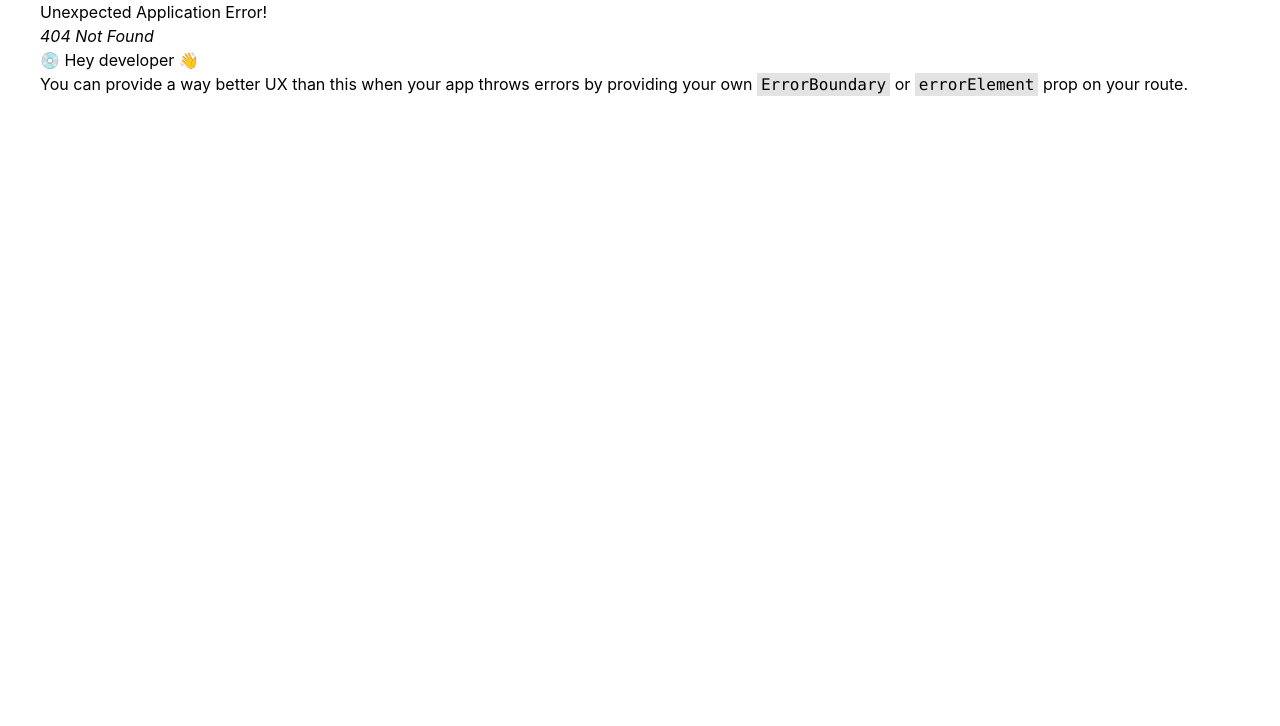
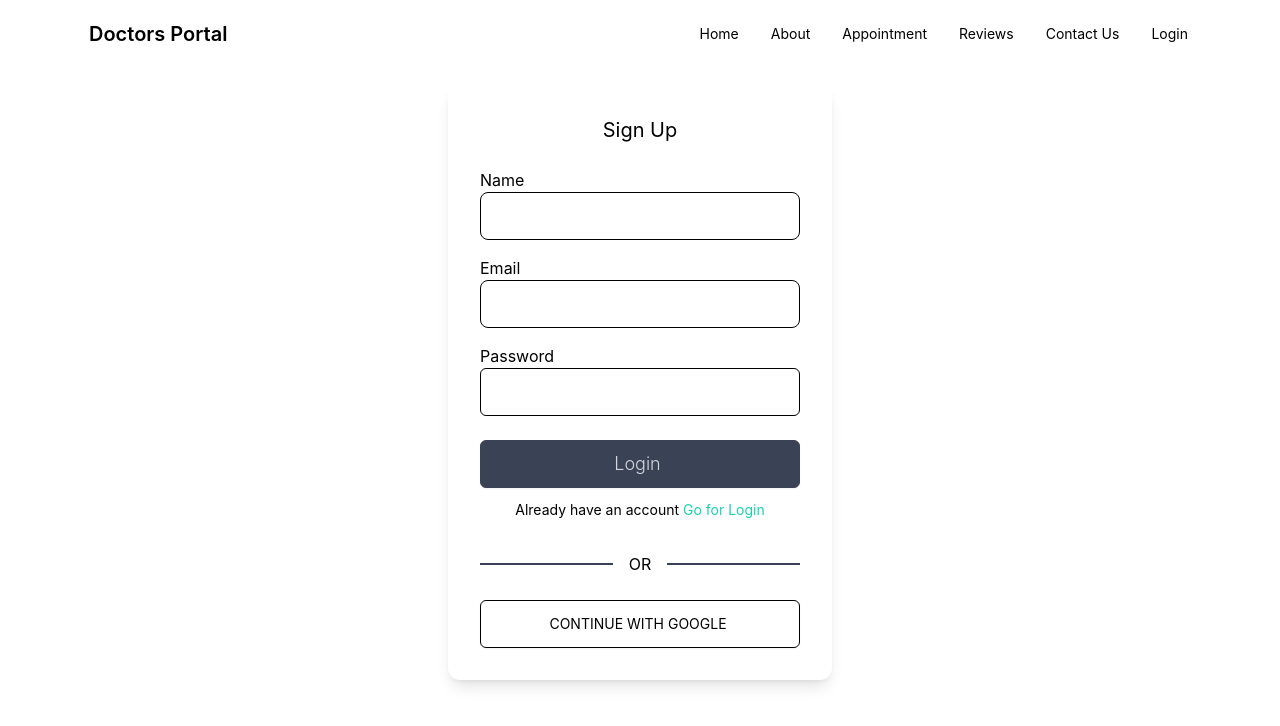
Before and after one commit to TanvirAlamSk/dr-portal, a React (Create React App) app: page /doctorsportal/signup in a window 1280 px wide. Before the commit this address had no page. Shown: the top 726 px of the page. Built offline with nearby package versions, Linux system fonts and the light colour scheme.

Commit message:
modal done

```diff
--- a/package.json
+++ b/package.json
@@ -7,9 +7,11 @@
     "@testing-library/react": "^13.4.0",
     "@testing-library/user-event": "^13.5.0",
     "date-fns": "^3.5.0",
+    "firebase": "^10.9.0",
     "react": "^18.2.0",
     "react-day-picker": "^8.10.0",
     "react-dom": "^18.2.0",
+    "react-hook-form": "^7.51.1",
     "react-router-dom": "^6.22.3",
     "react-scripts": "5.0.1",
     "web-vitals": "^2.1.4"
--- /dev/null
+++ b/src/Context/AuthProvider.js
@@ -0,0 +1,22 @@
+import React, { createContext } from 'react';
+import { createUserWithEmailAndPassword, getAuth } from "firebase/auth"
+import app from '../firebase/firebase.config';
+
+export const AuthContext = createContext()
+const auth = getAuth(app)
+const AuthProvider = ({ children }) => {
+
+    const emailpasssignup = (email, password) => {
+        return createUserWithEmailAndPassword(auth, email, password)
+    }
+
+
+    const authInfo = { emailpasssignup }
+    return (
+        <AuthContext.Provider value={authInfo}>
+            {children}
+        </AuthContext.Provider>
+    );
+};
+
+export default AuthProvider;
--- /dev/null
+++ b/src/Layout/Secondary.js
@@ -0,0 +1,14 @@
+import React from 'react';
+import Navbar from '../components/Navbar/Navbar';
+import { Outlet } from 'react-router-dom';
+
+const Secondary = () => {
+    return (
+        <div>
+            <Navbar></Navbar>
+            <Outlet></Outlet>
+        </div>
+    );
+};
+
+export default Secondary;
--- a/src/Pages/Login/Login.js
+++ b/src/Pages/Login/Login.js
@@ -1,23 +1,39 @@
 import React from 'react';
+import { Link } from 'react-router-dom';
+import { useForm, SubmitHandler } from "react-hook-form"
 
 const Login = () => {
-    const handelLogin = (event) => {
-        event.preventDefault();
-        const name = event.target.name.value;
-        const email = event.target.email.value;
-        // console.log(name, email)
-        // event.target.reset()
+    const { register, formState: { errors }, handleSubmit } = useForm()
+    const handelLogin = (data) => {
+        console.log(data)
+    }
 
-    }
     return (
-        <div className='flex flex-col'>
-            <form onSubmit={handelLogin}>
-                <input name='name' placeholder='name' className='w-full p-2 rounded-md bg-slate-200'></input>
-                <br></br>
-                <input name='email' placeholder='email' className='w-full p-2 rounded-md bg-slate-200 my-8'></input>
-                <br></br>
-                <input value="Submit" type='submit' className='btn btn-neutral w-full p-2 rounded-md'></input>
-            </form>
+        <div className='lg:h-screen7'>
+            <div className='flex flex-col shadow-lg md:w-96 p-8 mx-auto rounded-xl '>
+                <h3 className='text-center text-xl mb-10'>Login</h3>
+                <form onSubmit={handleSubmit(handelLogin)}>
+                    <label>Email</label>
+                    <input type="text" {...register("email", { required: "Email address is require" })} className="input input-bordered w-full" />
+                    {
+                        errors.email && <p role='alert' className='text-red-400'>{errors.email.message}</p>
+                    }
+
+                    <div className='mt-4'></div>
+                    <label>Password</label>
+                    <input type='password' {...register("password", { minLength: { value: 8, message: "Password must be 8 Character or more" } })} className='input input-bordered w-full p-2 rounded-md'></input>
+                    {
+                        errors.password && <p className='text-red-400 text-xs'>{errors.password.message}</p>
+                    }
+
+                    <p className='text-xs mt-1'>Forgot Password ?</p>
+                    <input value="Login " type='submit' className='btn btn-neutral w-full p-2 rounded-md mt-6 text-lg font-light'></input>
+
+                </form>
+                <p className='text-sm text-center mt-3 mb-5'>New to Doctors Portal? <span className='text-secondary'><Link to="/doctorsportal/signup">Create new account</Link></span></p>
+                <div className="divider divider-neutral">OR</div>
+                <input value="CONTINUE WITH GOOGLE " type='submit' className='btn  w-full p-2 rounded-md mt-3 text-md font-normal'></input>
+            </div>
         </div>
     );
 };
--- /dev/null
+++ b/src/Pages/Signup/Signup.js
@@ -0,0 +1,48 @@
+import React, { useContext } from 'react';
+import { useForm } from 'react-hook-form';
+import { Link } from 'react-router-dom';
+import { AuthContext } from '../../Context/AuthProvider';
+
+const Signup = () => {
+    const { register, handleSubmit, formState: { errors } } = useForm();
+    // const { emailpasssignup } = useContext(AuthContext)
+    const handelSignup = (data) => {
+        console.log(data)
+
+
+    }
+    return (
+        <div className='flex flex-col shadow-lg md:w-96 p-8 mx-auto rounded-xl my-4'>
+            <h3 className='text-center text-xl mb-6'>Sign Up</h3>
+            <form onSubmit={handleSubmit(handelSignup)}>
+                <label>Name</label>
+                <input type="text" {...register("name", { required: "Name is required" })} className="input input-bordered w-full " />
+                {
+                    errors.name && <p className='text-red-400 text-xs'>{errors.name.message}</p>
+                }
+
+                <div className='my-4'>
+                    <label>Email</label>
+                    <input type="text" {...register("email", { required: "Email Address is required" })} className="input input-bordered w-full" />
+                    {
+                        errors.email && <p className='text-red-400 text-xs'>{errors.email.message}</p>
+                    }
+                </div>
+
+                <label>Password</label>
+                <input type='password' {...register("password", { minLength: { value: 8, message: "Password must be 8 Character or more" } })} className='input input-bordered w-full p-2 rounded-md'></input>
+                {
+                    errors.password && <p className='text-red-400 text-xs'>{errors.password.message}</p>
+                }
+
+                <input value="Login " type='submit' className='btn btn-neutral w-full p-2 rounded-md mt-6 text-lg font-light'></input>
+
+            </form>
+            <p className='text-sm text-center mt-3 mb-5'>Already have an account <span className='text-secondary'><Link to="/doctorsportal/login"> Go for Login</Link></span></p>
+            <div className="divider divider-neutral">OR</div>
+            <input value="CONTINUE WITH GOOGLE " type='submit' className='btn w-full p-2 rounded-md mt-3 text-md font-normal'></input>
+        </div>
+    );
+};
+
+export default Signup;
--- a/src/components/Banner/Banner.js
+++ b/src/components/Banner/Banner.js
@@ -4,7 +4,7 @@ import chairImage from "../../assets/images/chair.png"
 
 const Banner = () => {
     return (
-        <div className="hero min-h-screen mt-8 banner">
+        <div className="hero py-20 my-8 banner">
             <div className="hero-content flex-col lg:flex-row-reverse justify-between gap-4">
                 <div className='lg:w-1/2'>
                     <img src={chairImage} alt='' className="lg:w-4/5 rounded-lg shadow-2xl float-right" />
--- a/src/components/Footer/Footer.js
+++ b/src/components/Footer/Footer.js
@@ -4,10 +4,10 @@ import "./Footer.css"
 
 const Footer = () => {
     return (
-        <div className='footer-section' style={{
+        <div className='footer-section ' style={{
             background: `url(${footerImg})`, backgroundSize: "cover", backgroundRepeat: "no-repeat", backgroundPosition: "center"
         }}>
-            <footer className="footer p-10 ">
+            <footer className="footer p-10 static bottom-0 ">
                 <nav>
                     <h6 className="footer-title">Services</h6>
                     <a className="link link-hover">Branding</a>
--- a/src/components/Navbar/Navbar.js
+++ b/src/components/Navbar/Navbar.js
@@ -8,7 +8,7 @@ const Navbar = () => {
         <li><Link to="/appointment">Appointment</Link></li>
         <li><Link to="/">Reviews</Link></li>
         <li><Link to="/">Contact Us</Link></li>
-        <li><Link to="/login">Login</Link></li>
+        <li><Link to="/doctorsportal/login">Login</Link></li>
     </React.Fragment>
     return (
         <div className="navbar bg-base-100 lg:px-8">
--- /dev/null
+++ b/src/firebase/firebase.config.js
@@ -0,0 +1,15 @@
+
+import { initializeApp } from "firebase/app";
+
+const firebaseConfig = {
+    apiKey: process.env.REACT_APP_apiKeyM,
+    authDomain: process.env.REACT_APP_authDomainM,
+    projectId: process.env.REACT_APP_projectIdM,
+    storageBucket: process.env.REACT_APP_storageBucketM,
+    messagingSenderId: process.env.REACT_APP_messagingSenderIdM,
+    appId: process.env.REACT_APP_appIdM,
+};
+
+// Initialize Firebase
+const app = initializeApp(firebaseConfig);
+export default app
--- a/src/index.js
+++ b/src/index.js
@@ -3,15 +3,16 @@ import ReactDOM from 'react-dom/client';
 import './index.css';
 import App from './App';
 import reportWebVitals from './reportWebVitals';
+import AuthProvider from './Context/AuthProvider';
 
 const root = ReactDOM.createRoot(document.getElementById('root'));
 root.render(
   <React.StrictMode>
-    <App />
+    <AuthProvider>
+      <App />
+    </AuthProvider>
   </React.StrictMode>
 );
 
-// If you want to start measuring performance in your app, pass a function
-// to log results (for example: reportWebVitals(console.log))
-// or send to an analytics endpoint. Learn more: https://bit.ly/CRA-vitals
+
 reportWebVitals();
```
Also changed, not shown: src/Router/router.js (+10 -4 lines), 1 other file (tests, documents, lock files or other folders).
